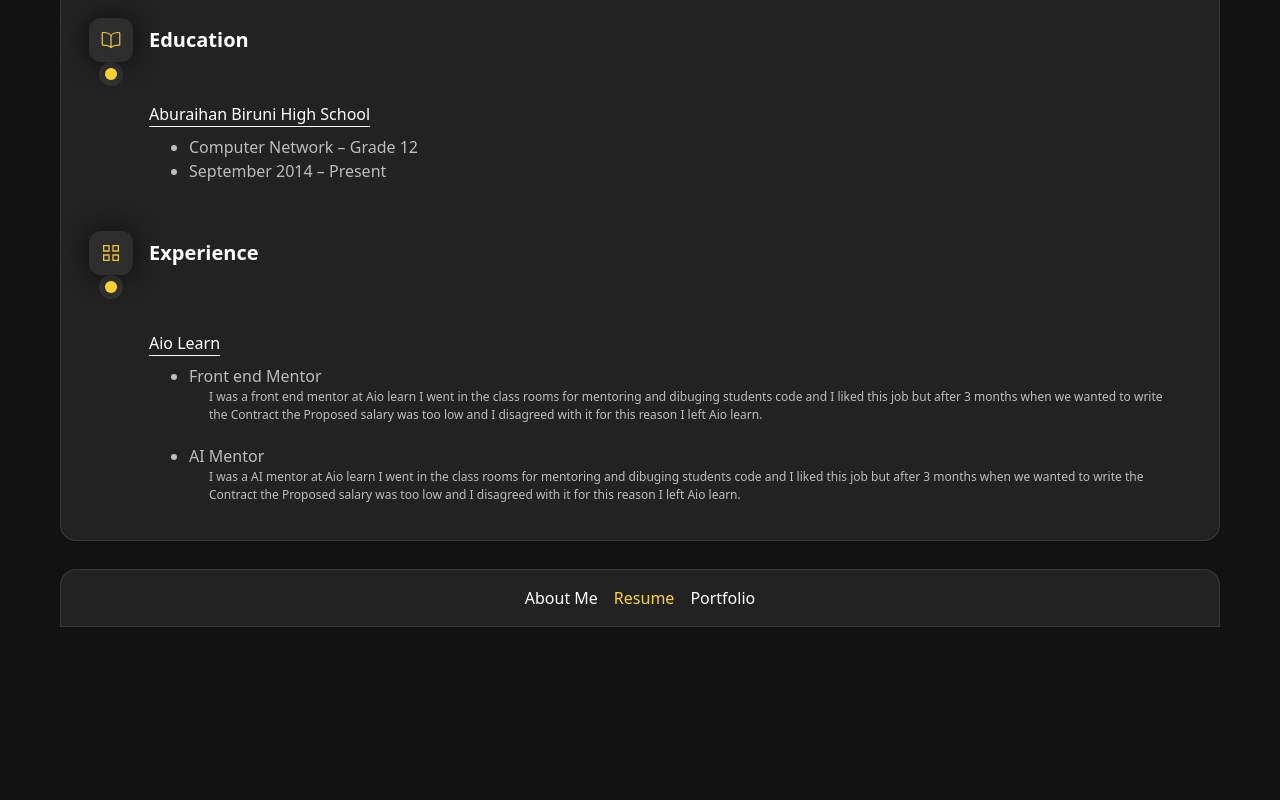
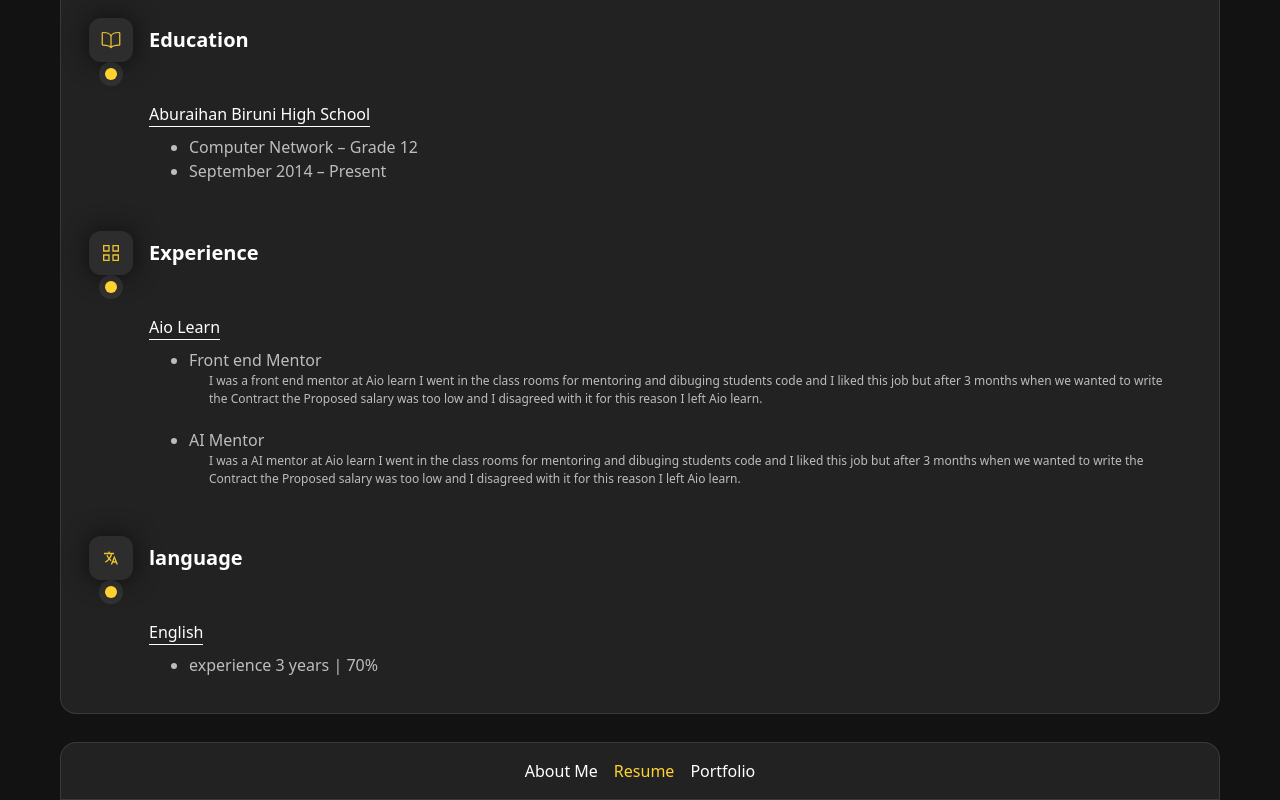
Before and after one commit to sobhanjaferi/portfolio, a Next.js app: page /resume in a window 1280 px wide. Shown: the part 345-1145 px from the top of the page. Before the commit the page ends 972 px from the top, so only its background shows below. Built offline with nearby package versions, Linux system fonts and the light colour scheme.

Commit message:
[ADD] language section

```diff
--- a/src/app/resume/page.tsx
+++ b/src/app/resume/page.tsx
@@ -1,7 +1,7 @@
 import Content from "@/components/content";
 import TimeLine from "@/components/timeLine";
 import { GrProjects } from "react-icons/gr";
-import { IoBookOutline } from "react-icons/io5";
+import { IoBookOutline, IoLanguageSharp } from "react-icons/io5";
 
 function Resume() {
   return (
@@ -32,12 +32,12 @@ function Resume() {
         </section>
 
         <section className="w-full flex justify-start items-start gap-2">
-          <TimeLine Icon={<GrProjects />} lineHeight={15} steps={1} />
+          <TimeLine Icon={<GrProjects />} lineHeight={10} steps={1} />
 
           <div className="w-full p-1 sm:p-2 flex flex-col justify-start items-start gap-12">
             <h2 className="font-bold sm:text-xl">Experience</h2>
 
-            <section className="pt-4">
+            <section>
               <h3 className="border-b w-fit mb-2">Aio Learn</h3>
 
               <ol className="list-disc pl-10 text-white/70 flex flex-col justify-start items-start gap-5">
@@ -68,6 +68,22 @@ function Resume() {
             </section>
           </div>
         </section>
+
+        <section className="w-full flex justify-start items-start gap-2">
+          <TimeLine Icon={<IoLanguageSharp />} lineHeight={10} steps={1} />
+
+          <div className="w-full p-1 sm:p-2 flex flex-col justify-start items-start gap-12">
+            <h2 className="font-bold sm:text-xl">language</h2>
+
+            <section>
+              <h3 className="border-b w-fit mb-2">English</h3>
+
+              <ol className="list-disc pl-10 text-white/70 flex flex-col justify-start items-start gap-5">
+                <li>experience 3 years | 70%</li>
+              </ol>
+            </section>
+          </div>
+        </section>
       </div>
     </Content>
   );
```
